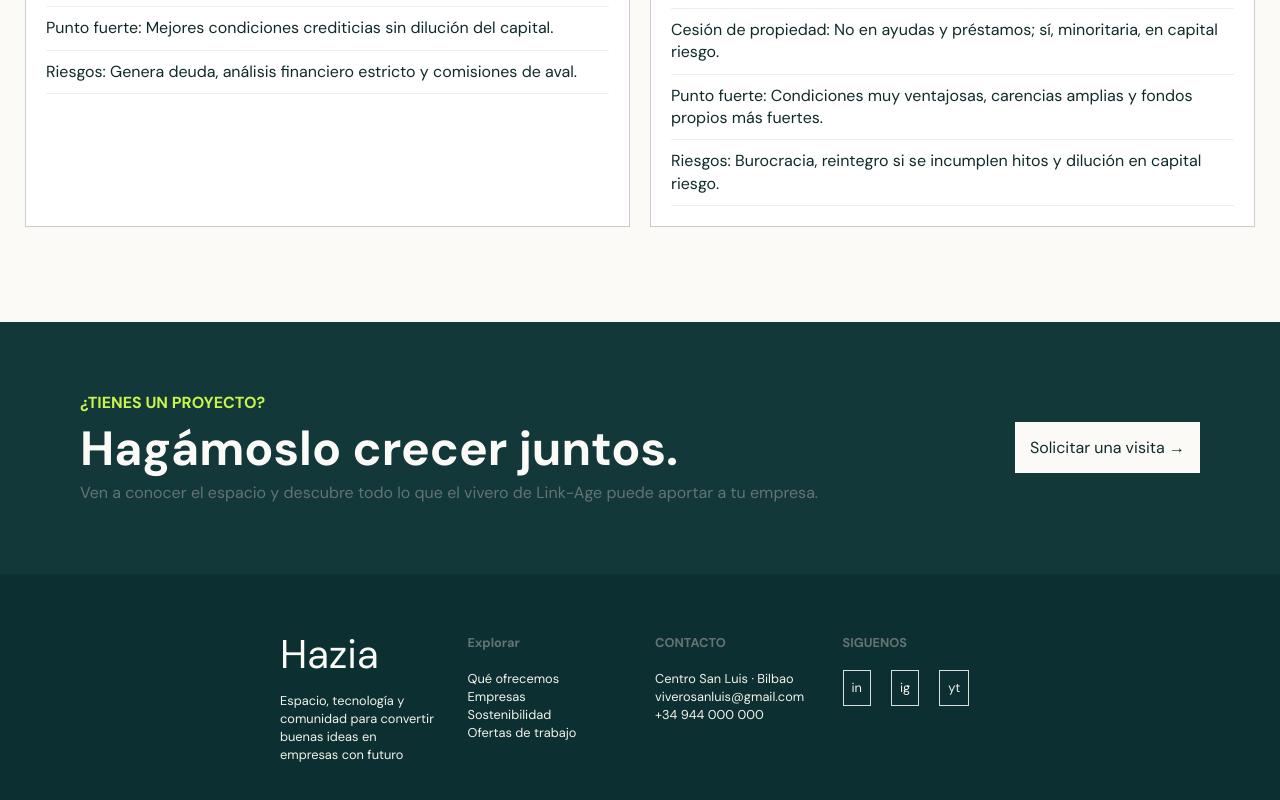
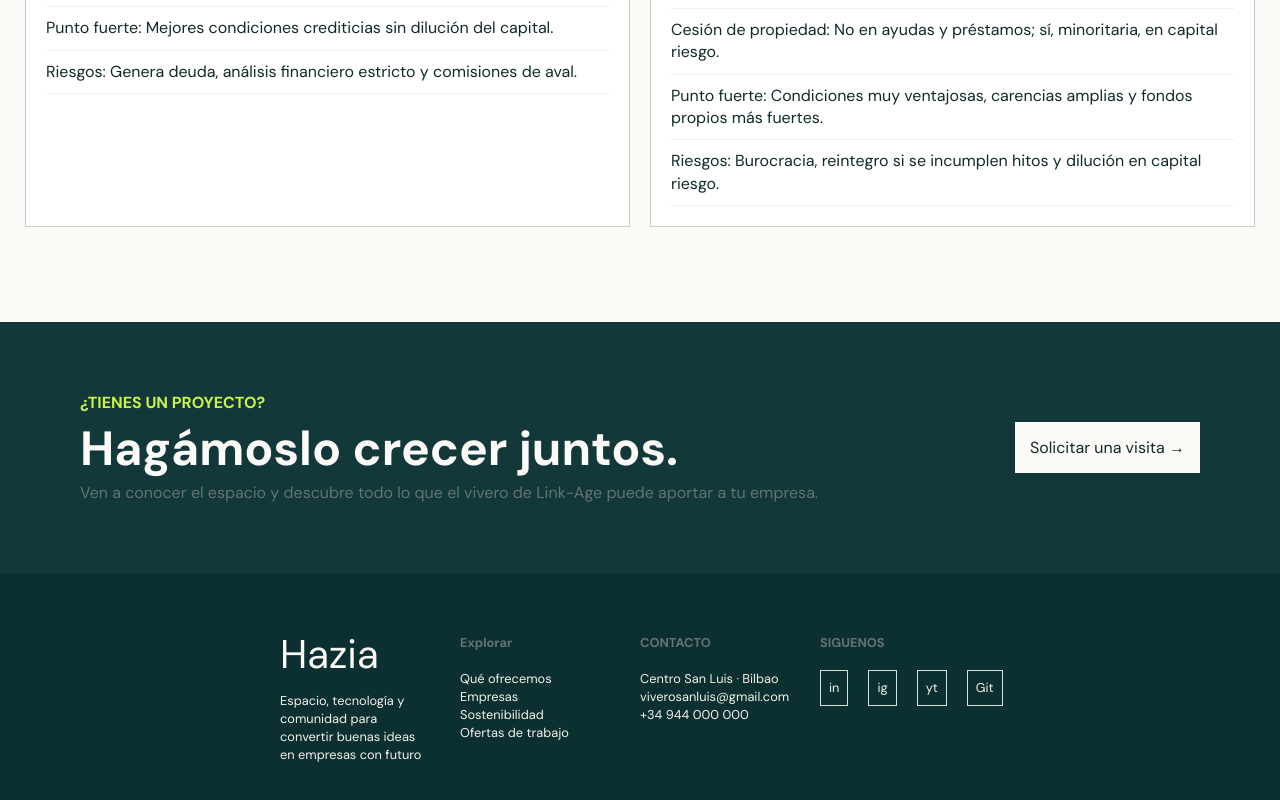
Before and after one commit to Siegwurm666/Reto2-Pagina-web, a plain HTML site: page Vivero/empresas.html in a window 1280 px wide. Shown: the part 4308-5108 px from the top of the page. Drawn offline with Linux system fonts and the light colour scheme.

Commit message:
añadir el repositorio

```diff
--- a/Vivero/empresas.html
+++ b/Vivero/empresas.html
@@ -283,6 +283,7 @@
                 <a href="https://www.infojobs.net/" target="_blank">in</a>
                 <a href="https://www.instagram.com/" target="_blank">ig</a>
                 <a href="https://www.youtube.com/?themeRefresh=1" target="_blank">yt</a>
+                <a href="https://github.com/Siegwurm666/Reto2-Pagina-web.git" target="_blank">Git</a>
             </div>
         </article>
     </footer>
```
Also changed, not shown: Vivero/contacto.html (+1 -0 lines), Vivero/index.html (+1 -0 lines), Vivero/ofertas.html (+1 -0 lines), Vivero/sostenibilidad.html (+1 -0 lines).
